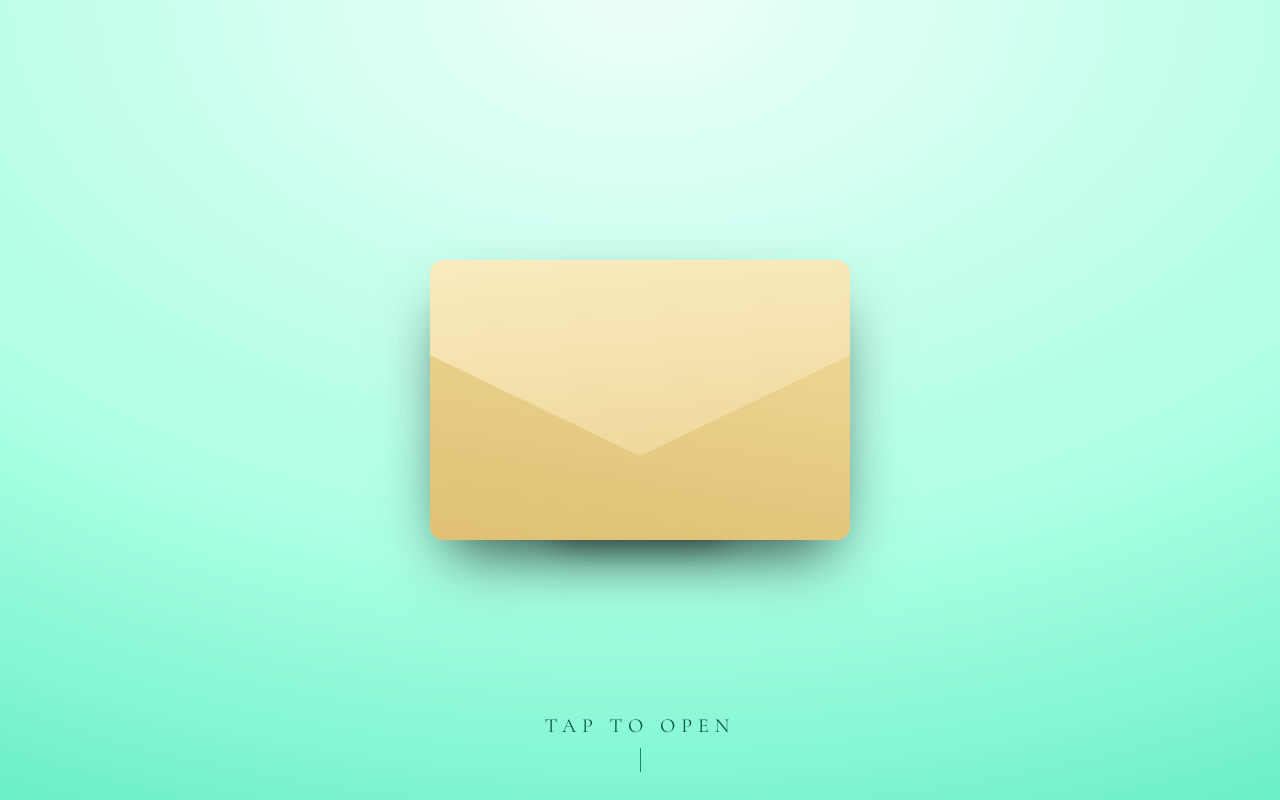
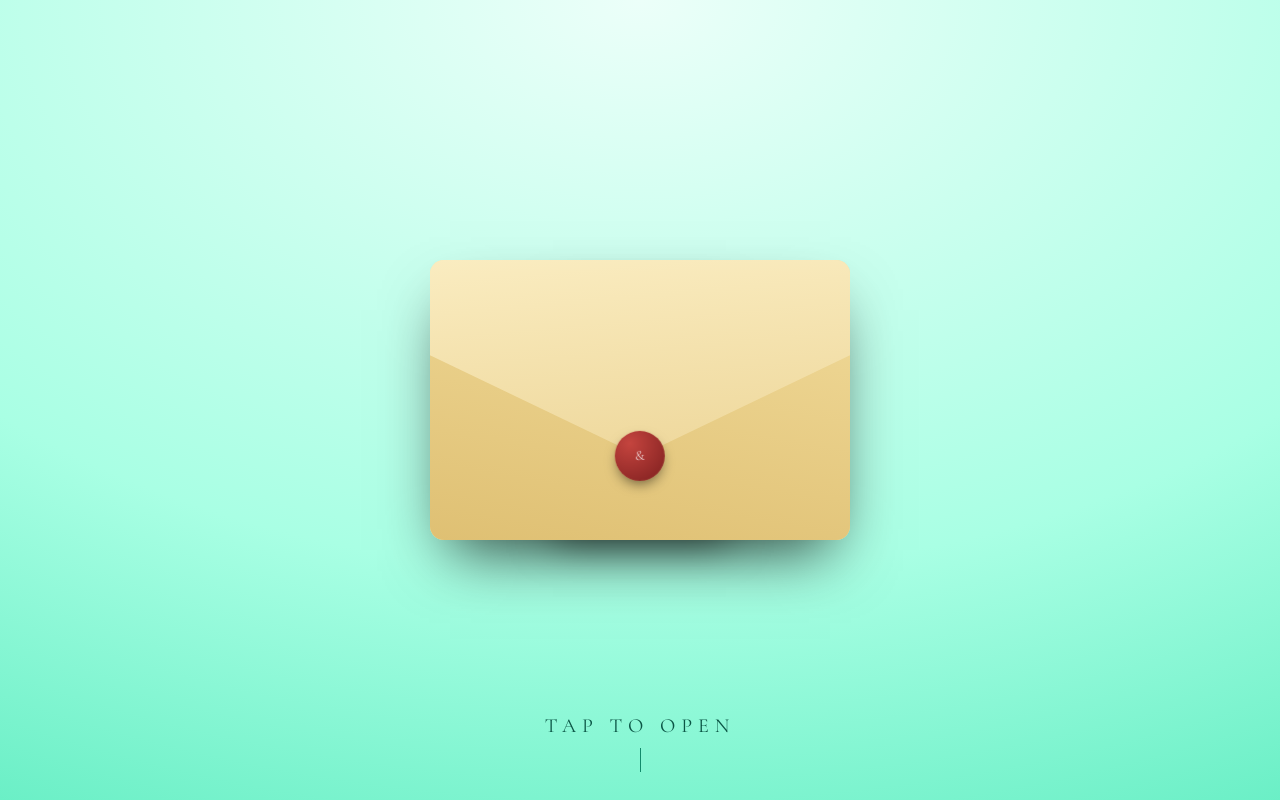
Before and after one commit to aliqb/invitationCard, a React (Vite) app: page / in a window 1280 px wide. Built offline with nearby package versions, Linux system fonts and the light colour scheme.

Commit message:
fix seal visibility

```diff
--- a/src/components/EnvelopeBack.tsx
+++ b/src/components/EnvelopeBack.tsx
@@ -1,32 +1,17 @@
 const SEAM = 'absolute inset-0 bg-[linear-gradient(180deg,rgba(255,255,255,0.35),rgba(0,0,0,0.08))]'
 
-/** The sealed back of the envelope: folded flaps and the wax seal. */
+/** The back of the envelope: folded flaps. (The wax seal lives on the front flap.) */
 export function EnvelopeBack({ faded }: { faded: boolean }) {
   return (
     <div
       className={['absolute inset-0 transition-opacity duration-700', faded ? 'opacity-0' : 'opacity-100'].join(' ')}
-      style={{ backfaceVisibility: 'hidden' }}
+      // translateZ lifts the back off the front face's plane. EnvelopeFront is preserve-3d, so its
+      // children ignore its backface-visibility and would otherwise z-fight with this face.
+      style={{ backfaceVisibility: 'hidden', transform: 'translateZ(2px)' }}
     >
       <div className="absolute inset-0 overflow-hidden rounded-[14px] bg-[linear-gradient(160deg,var(--paper-from),var(--paper-to))] shadow-[0_30px_60px_-20px_rgba(0,0,0,0.75)]">
-        {/* side and bottom flaps, folded in */}
-        <div className={SEAM} style={{ clipPath: 'polygon(0% 0%, 50% 50%, 0% 100%)' }} />
-        <div className={SEAM} style={{ clipPath: 'polygon(100% 0%, 50% 50%, 100% 100%)' }} />
-        <div className={SEAM} style={{ clipPath: 'polygon(0% 100%, 50% 50%, 100% 100%)' }} />
-        {/* top flap, folded down over the rest */}
-        <div
-          className="absolute inset-0 bg-[linear-gradient(175deg,var(--flap-from),var(--flap-to))]"
-          style={{ clipPath: 'polygon(0% 0%, 100% 0%, 50% 52%)' }}
-        />
+
       </div>
-      <WaxSeal />
     </div>
   )
 }
-
-function WaxSeal() {
-  return (
-    <div className="absolute left-1/2 top-1/2 flex h-[18%] w-[12%] min-w-10 -translate-x-1/2 -translate-y-1/2 items-center justify-center rounded-full bg-[radial-gradient(circle_at_30%_25%,var(--seal-from),var(--seal-to))] shadow-[0_6px_14px_-4px_rgba(0,0,0,0.6)]">
-      <span className="font-display text-sm leading-none text-white/80">&amp;sadsadsa</span>
-    </div>
-  )
-}
--- a/src/components/EnvelopeFront.tsx
+++ b/src/components/EnvelopeFront.tsx
@@ -1,5 +1,6 @@
 import type { ReactNode } from 'react'
 import { EASE } from '../config'
+import { WaxSeal } from './WaxSeal'
 
 type Props = {
   /** The card tucked inside; rendered between the back paper and the pocket. */
@@ -54,6 +55,8 @@ function Flap({ opened, fade }: { opened: boolean; fade: string }) {
         className="h-full w-full rounded-t-[14px] bg-[linear-gradient(175deg,var(--flap-from),var(--flap-to))] shadow-[0_6px_14px_-8px_rgba(0,0,0,0.45)]"
         style={{ clipPath: 'polygon(0% 0%, 100% 0%, 100% 34%, 50% 70%, 0% 34%)' }}
       />
+      {/* sibling of the clipped shape so the clip-path doesn't cut it; rides the flap's rotation */}
+      <WaxSeal />
     </div>
   )
 }
--- /dev/null
+++ b/src/components/WaxSeal.tsx
@@ -0,0 +1,13 @@
+/** Wax seal, centred on the flap's tip. Sized against the 3:2 envelope: 12% wide = 18% tall = a circle. */
+export function WaxSeal() {
+  return (
+    <div
+      className="absolute left-1/2 top-[70%] flex h-[18%] w-[12%] min-w-10 -translate-x-1/2 -translate-y-1/2 items-center justify-center rounded-full bg-[radial-gradient(circle_at_30%_25%,var(--seal-from),var(--seal-to))] shadow-[0_6px_14px_-4px_rgba(0,0,0,0.6)]"
+      // Lifted off the flap's plane (no z-fighting) and hidden once the flap swings open,
+      // since the seal is on the outside face, which then points away from the viewer.
+      style={{ transform: 'translateZ(1px)', backfaceVisibility: 'hidden' }}
+    >
+      <span className="font-display text-sm leading-none text-white/80">&amp;</span>
+    </div>
+  )
+}
```
Also changed, not shown: 1 other file (tests, documents, lock files or other folders).
